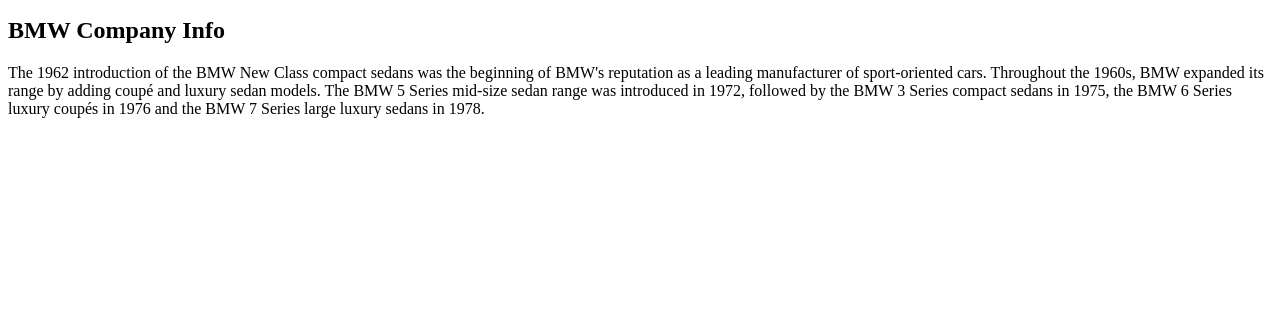
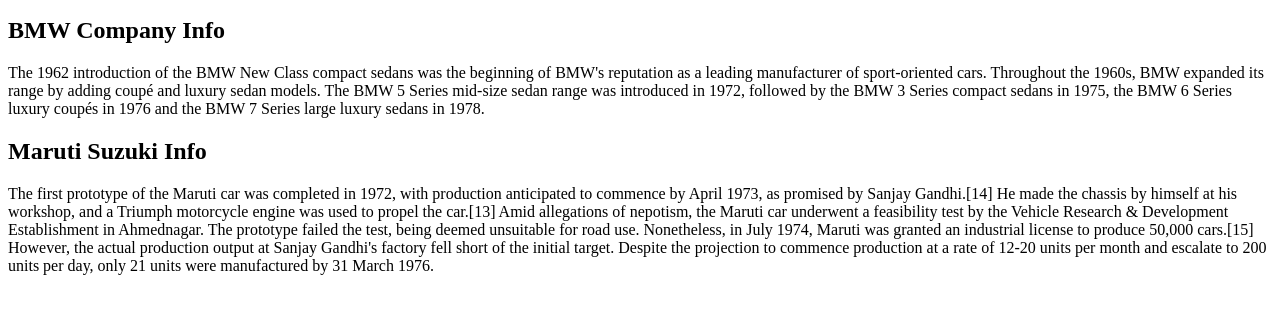
Before and after one commit to rohanhodgar/practice0.1, a plain HTML site: page index.html in a window 1280 px wide. Shown: the part 101-414 px from the top of the page. Drawn offline with Linux system fonts and the light colour scheme.

Commit message:
Maruti Suzuki Info added

```diff
--- a/index.html
+++ b/index.html
@@ -23,6 +23,15 @@
         manufacturer of sport-oriented cars. Throughout the 1960s, BMW expanded its range by adding coupé and luxury
         sedan models. The BMW 5 Series mid-size sedan range was introduced in 1972, followed by the BMW 3 Series compact
         sedans in 1975, the BMW 6 Series luxury coupés in 1976 and the BMW 7 Series large luxury sedans in 1978.</p>
+    <h2>Maruti Suzuki Info</h2>
+    <p>The first prototype of the Maruti car was completed in 1972, with production anticipated to commence by April
+        1973, as promised by Sanjay Gandhi.[14] He made the chassis by himself at his workshop, and a Triumph motorcycle
+        engine was used to propel the car.[13] Amid allegations of nepotism, the Maruti car underwent a feasibility test
+        by the Vehicle Research & Development Establishment in Ahmednagar. The prototype failed the test, being deemed
+        unsuitable for road use. Nonetheless, in July 1974, Maruti was granted an industrial license to produce 50,000
+        cars.[15] However, the actual production output at Sanjay Gandhi's factory fell short of the initial target.
+        Despite the projection to commence production at a rate of 12-20 units per month and escalate to 200 units per
+        day, only 21 units were manufactured by 31 March 1976.</p>
 
 </body>
 
```
